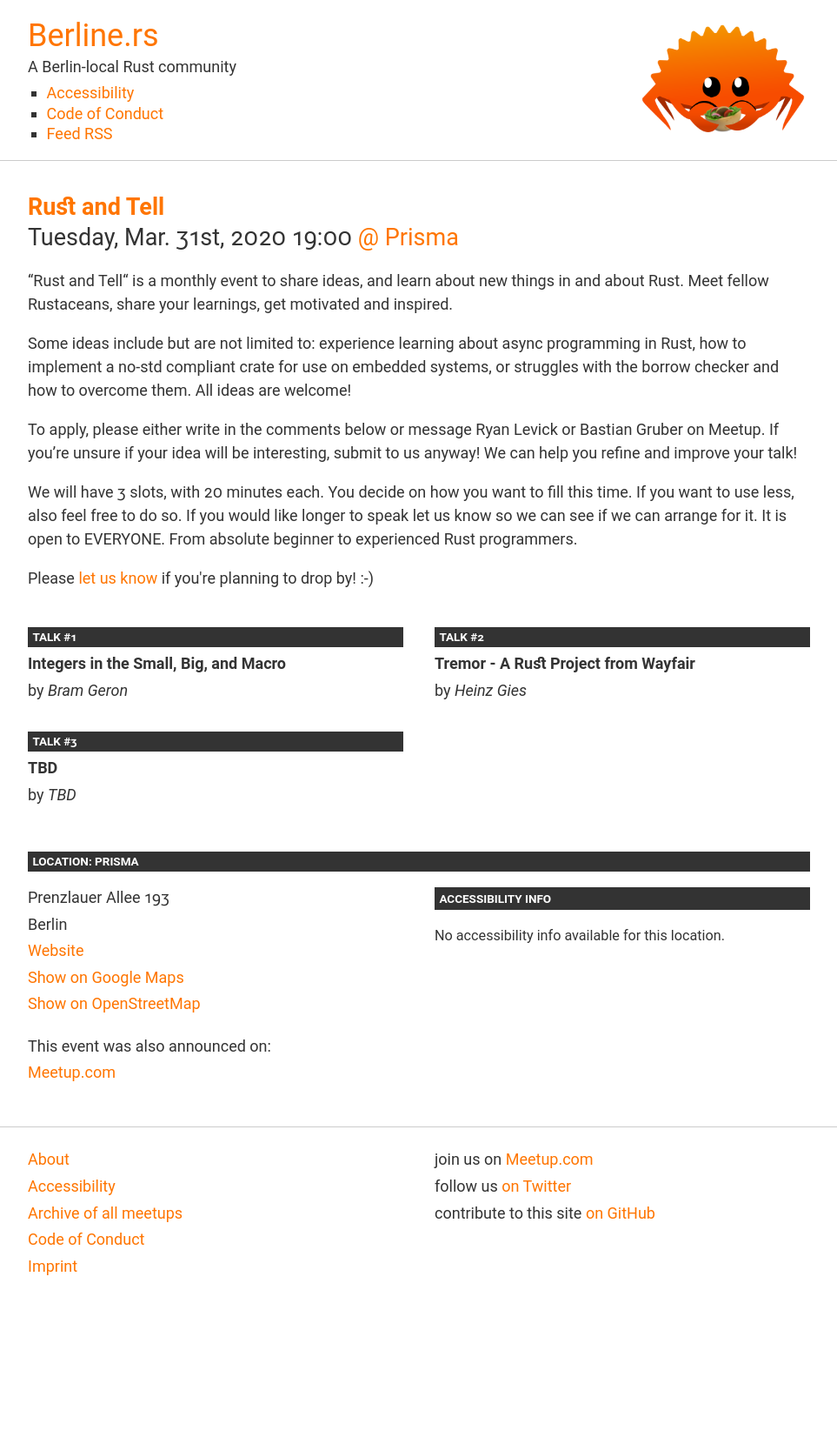
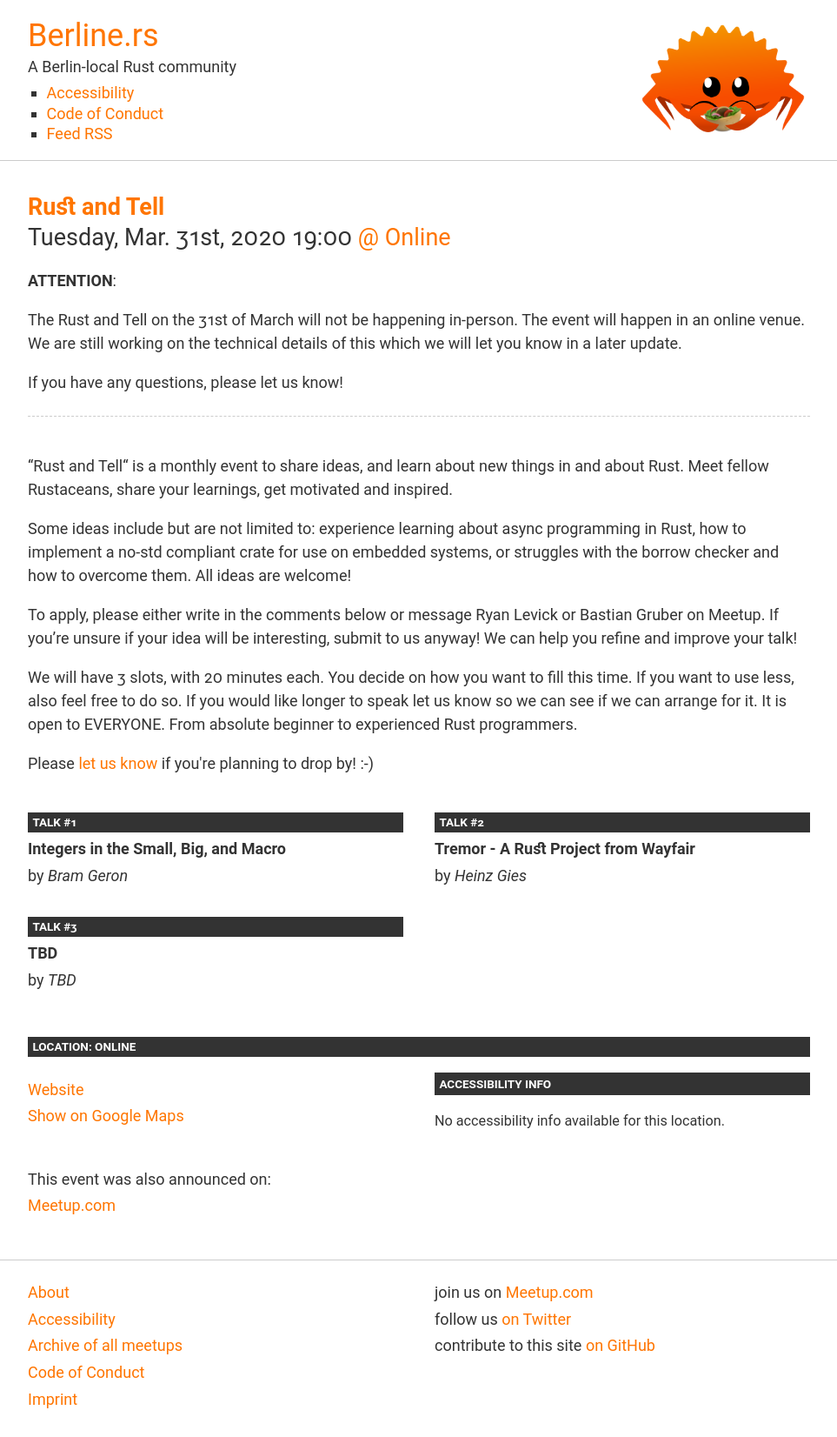
Before and after one commit to berlinrs/berline.rs, a Jekyll site: the page built from _posts/2020-03-31-rust-and-tell.md, in a window 1280 px wide. Shown: the whole page at 87% size, without its empty margins (158-1121 px from the left). Built offline with Jekyll 4.4.1, drawn with Linux system fonts in a browser that asks for light colours; before the commit the page ends 1500 px from its top, so only the background shows below that.

Commit message:
Rust and Tell also moves online

```diff
--- a/_posts/2020-03-31-rust-and-tell.md
+++ b/_posts/2020-03-31-rust-and-tell.md
@@ -2,7 +2,7 @@
 title: "Rust and Tell"
 date: "2020-03-31 19:00:00 +0200"
 categories: meetup
-location: prisma
+location: online
 links:
     "Meetup.com": https://www.meetup.com/Rust-Berlin/events/269156069/
 talks:
@@ -17,6 +17,16 @@ talks:
     name: TBD
 ---
 
+**ATTENTION**:
+
+The Rust and Tell on the 31st of March will not be happening in-person.
+The event will happen in an online venue.
+We are still working on the technical details of this which we will let you know in a later update.
+
+If you have any questions, please let us know!
+
+---
+
 "Rust and Tell“ is a monthly event to share ideas, and learn about new things in and about Rust. Meet fellow Rustaceans, share your learnings, get motivated and inspired.
 
 Some ideas include but are not limited to: experience learning about async programming in Rust, how to implement a no-std compliant crate for use on embedded systems, or struggles with the borrow checker and how to overcome them. All ideas are welcome!
```
